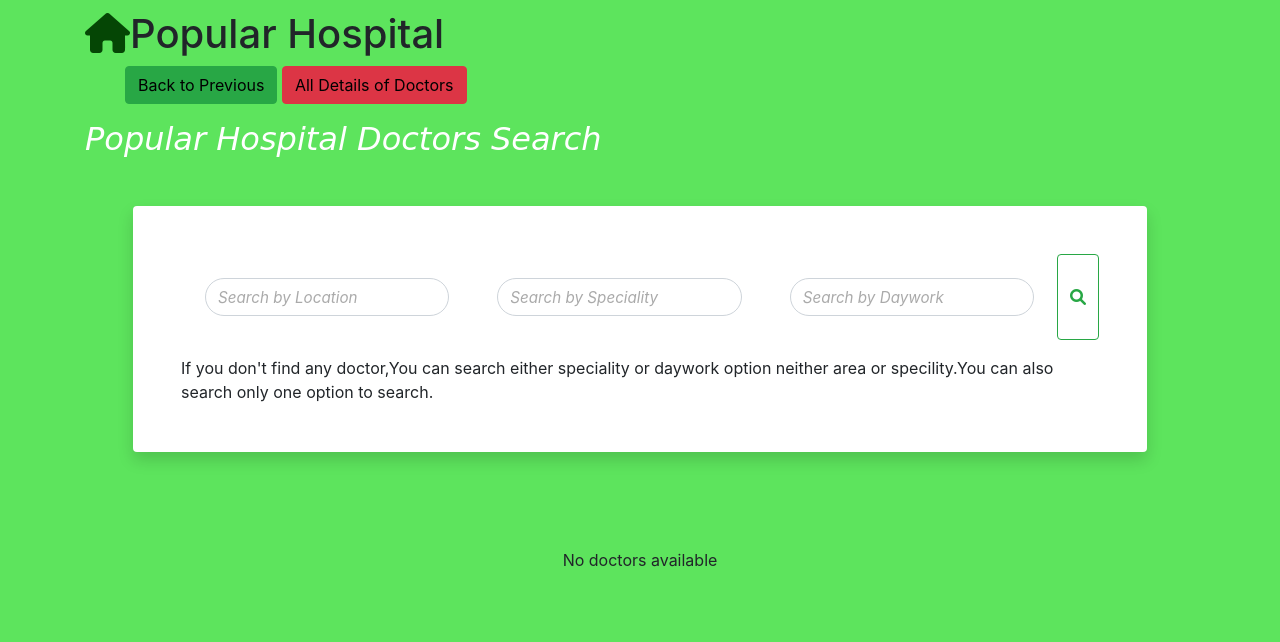
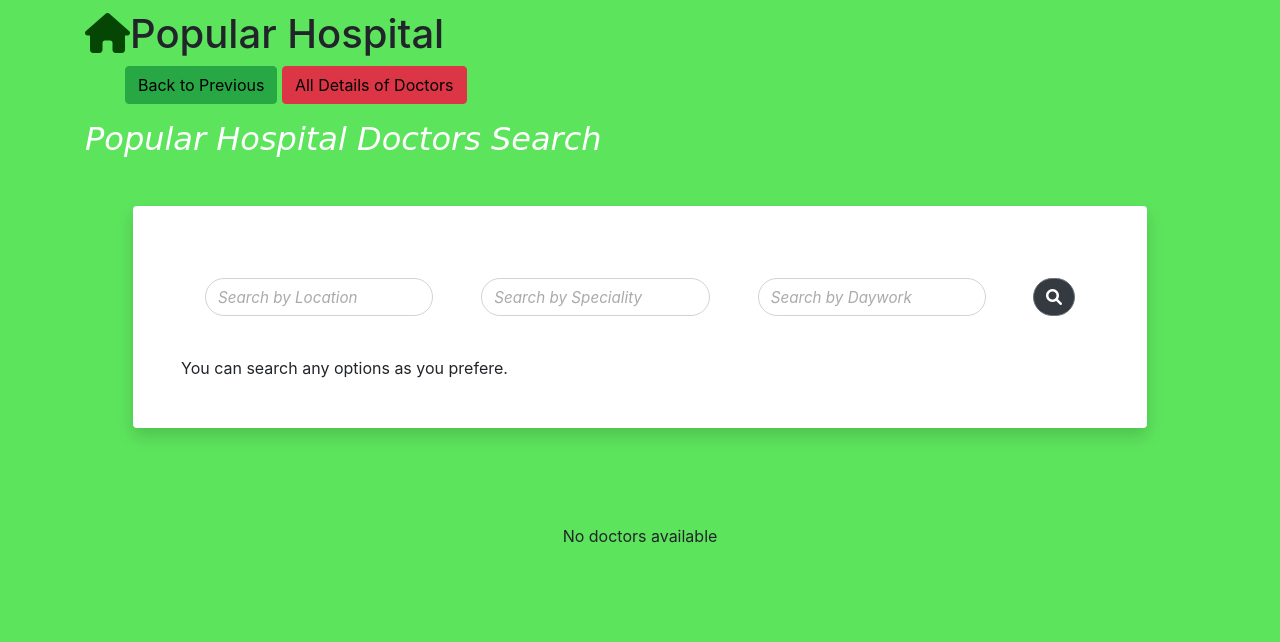
Before and after one commit to sadia-jannat/popular_hospital_work, a Django app: page /testsearch/ in a window 1280 px wide. Shown: the top 642 px of the page. Run offline with Django 4.2, Linux system fonts and the light colour scheme; some libraries are stand-ins or nearby versions.

Commit message:
Update testsearch.html

```diff
--- a/template/testsearch.html
+++ b/template/testsearch.html
@@ -37,7 +37,7 @@
 <link rel="stylesheet" href="https://stackpath.bootstrapcdn.com/bootstrap/4.4.1/css/bootstrap.min.css" integrity="sha384-Vkoo8x4CGsO3+Hhxv8T/Q5PaXtkKtu6ug5TOeNV6gBiFeWPGFN9MuhOf23Q9Ifjh" crossorigin="anonymous">
  <!--end-->
 
- <style>
+<style>
   .form-control:focus {
   box-shadow: none;
 }
@@ -73,7 +73,7 @@ font-size: 32px;
  </style>
 
 </head>
-<body>
+<body >
 
 <!--nav wrap and menu-, header body-->
 <div class="container">
@@ -156,14 +156,14 @@ font-size: 32px;
                 <input class="form-control rounded rounded-pill m-4 border-5 bg-transparent" type="text" name="queryday" placeholder="Search by Daywork" aria-label="Search " >
 
                 <div class="input-group-append">
-                <button class="btn btn-outline-success" type="submit" ><i class="fa fa-search fa-1x"> </i></button>
+                <button class="btn btn-secondary rounded rounded-pill m-4 border-5 bg-dark"><i class="fa fa-search fa-1x"> </i></button>
                 </div>
 
             </form>
 
             </div>
 
-       <span>If you don't find any doctor,You can search either speciality or daywork option neither area or specility.You can also search only one option to search.</span>
+       <span>You can search any options as you prefere.</span>
       </div>
     </div>
   </div>
@@ -191,6 +191,7 @@ font-size: 32px;
                           <h6 class="card-title mt-1" style="color: rgb(2, 53, 2)" class="card-subtitle mt-1">Specialist: {{ product.special }}</h3>
                           <h6 class="card-title mt-1" style="color: rgb(2, 53, 2)" class="card-subtitle mt-1">Email: {{ product.email}}</h3>
                           <hr>
+                          <a href="{% url 'appointment' product.pk %}" class="btn btn-dark ml-2">Get Appointment</a>
 
 
                       </div>
@@ -209,6 +210,7 @@ font-size: 32px;
 </section>
 <!--end details-->
 
+
 <!-- Optional JavaScript; choose one of the two! -->
     <!-- Option 1: Bootstrap Bundle with Popper -->
     <script src="https://cdn.jsdelivr.net/npm/bootstrap@5.1.3/dist/js/bootstrap.bundle.min.js" integrity="sha384-ka7Sk0Gln4gmtz2MlQnikT1wXgYsOg+OMhuP+IlRH9sENBO0LRn5q+8nbTov4+1p" crossorigin="anonymous"></script>
```
